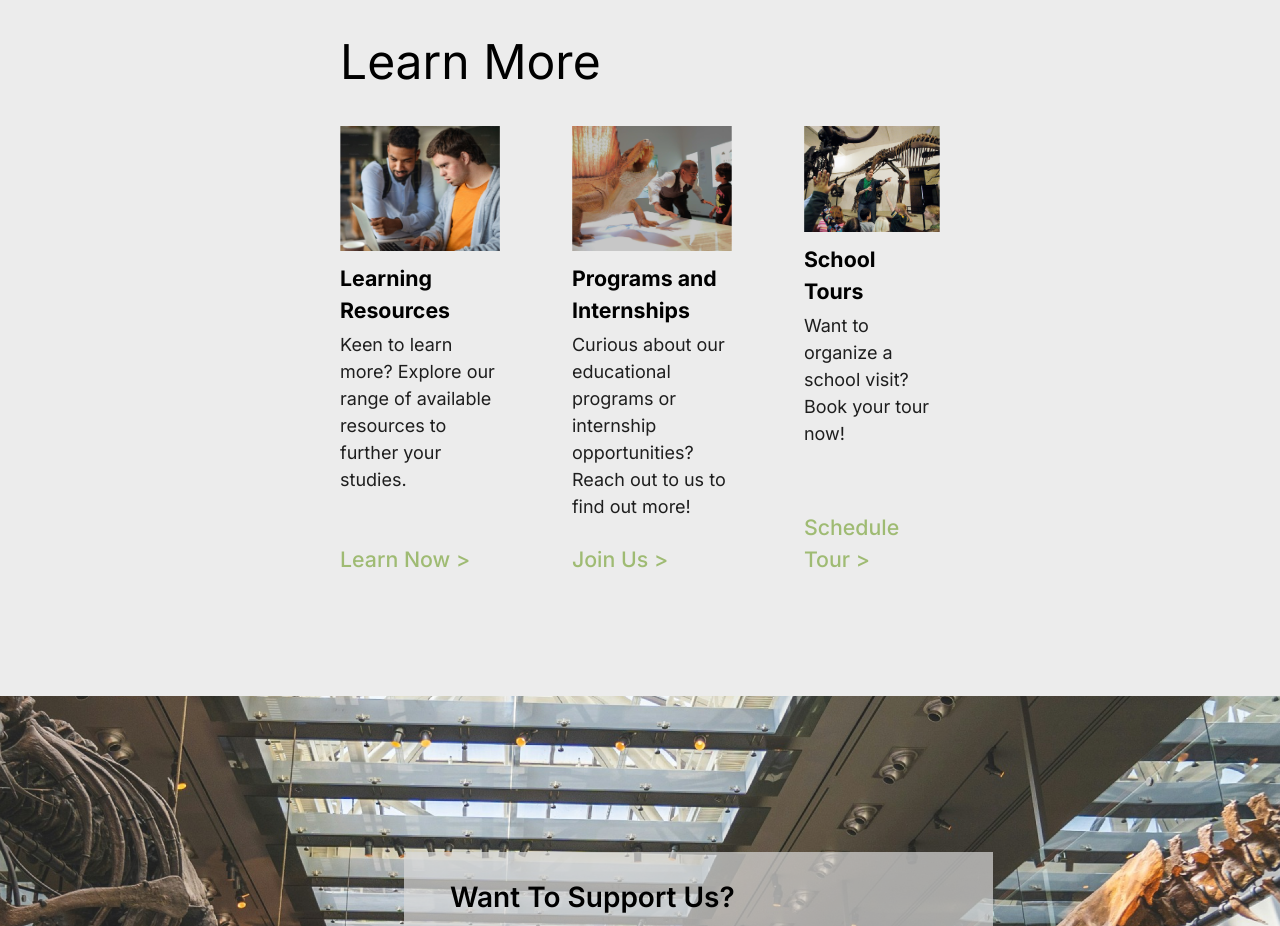
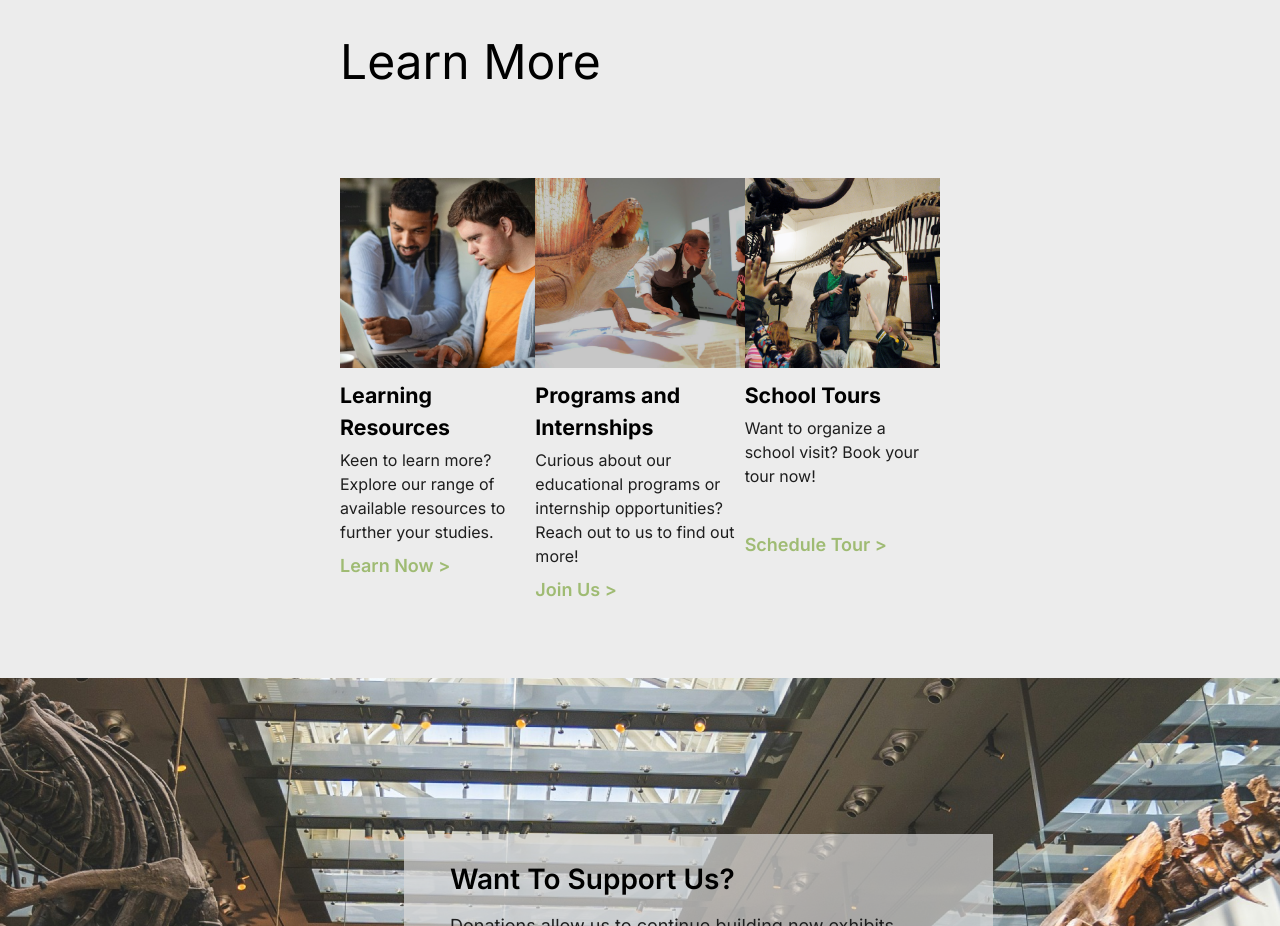
Before and after one commit to faoroj/FossilDiscoveryLab, a React (Vite) app in the folder FossilDiscoveryLab/: page / in a window 1280 px wide. Shown: the part 3460-4386 px from the top of the page. Built offline with nearby package versions, Linux system fonts and the light colour scheme.

Commit message:
Learn More Page Adjustments

```diff
--- a/FossilDiscoveryLab/src/components/about/Extras.jsx
+++ b/FossilDiscoveryLab/src/components/about/Extras.jsx
@@ -16,7 +16,7 @@ const Extras = () => {
                   {extra.title}
                 </h3>
 
-                <p className="text-normal-18 text-mediumBlack max-w-[523px] mt-5">
+                <p className="text-normal-16 text-mediumBlack max-w-[523px] mt-5">
                   {extra.content}
                 </p>
 
--- a/FossilDiscoveryLab/src/components/home/Learn.jsx
+++ b/FossilDiscoveryLab/src/components/home/Learn.jsx
@@ -4,38 +4,40 @@ import { Link } from 'react-router-dom';
 const Learn = () => {
   return (
     <section className='px bg-white mt-[103px]'>
+
       <h1 className='text-normal-48 pt-[81px]'>
         Learn More
       </h1>
 
-      <div className='flex flex-row justify-between items-start space-x-[72px] mt-7 max-w-[1200px]'>
+      <div className='flex flex-row justify-around items-start mt-[80px] '>
 
           {learnmore.map((learn) => (
 
-          <div key={learn.id} className='flex flex-col mb-[120px] h-[450px]'>
+            <div key={learn.id} className='flex flex-col mb-[120px] h-[380px]'>
+              <div className='w-full'>
+                <img src={learn.image} alt={learn.title} className='w-[250px] h-[190px] object-cover'/>
+              </div>
 
-            <img src={learn.image} alt={learn.title} className='w-full h-auto'/>
-
-            <h3 className="text-bold-21 max-w-[523px] mt-3">
+              <h3 className="text-bold-21 mt-3">
                 {learn.title}
               </h3>
 
-            <p className="text-normal-18 text-mediumBlack max-w-[523px] mt-1">
+              <p className="text-normal-16 text-mediumBlack max-w-[250px] mt-1">
                 {learn.content}
               </p>
 
               <div className="mt-auto">
                 <Link to={learn.page}>
-                <p className="text-medium-21 text-secondary max-w-[523px] mt-2 cursor-pointer hover:underline ">
+                  <p className="text-semibold-18 text-secondary mt-2 cursor-pointer hover:underline ">
                       {learn.link}
                   </p>
                 </Link>
               </div>
-
             </div>
           ))}
+        </div>
 
-      </div>
+
     </section>
 
   )
```
Lines whose indentation alone changed are shown as unchanged.
